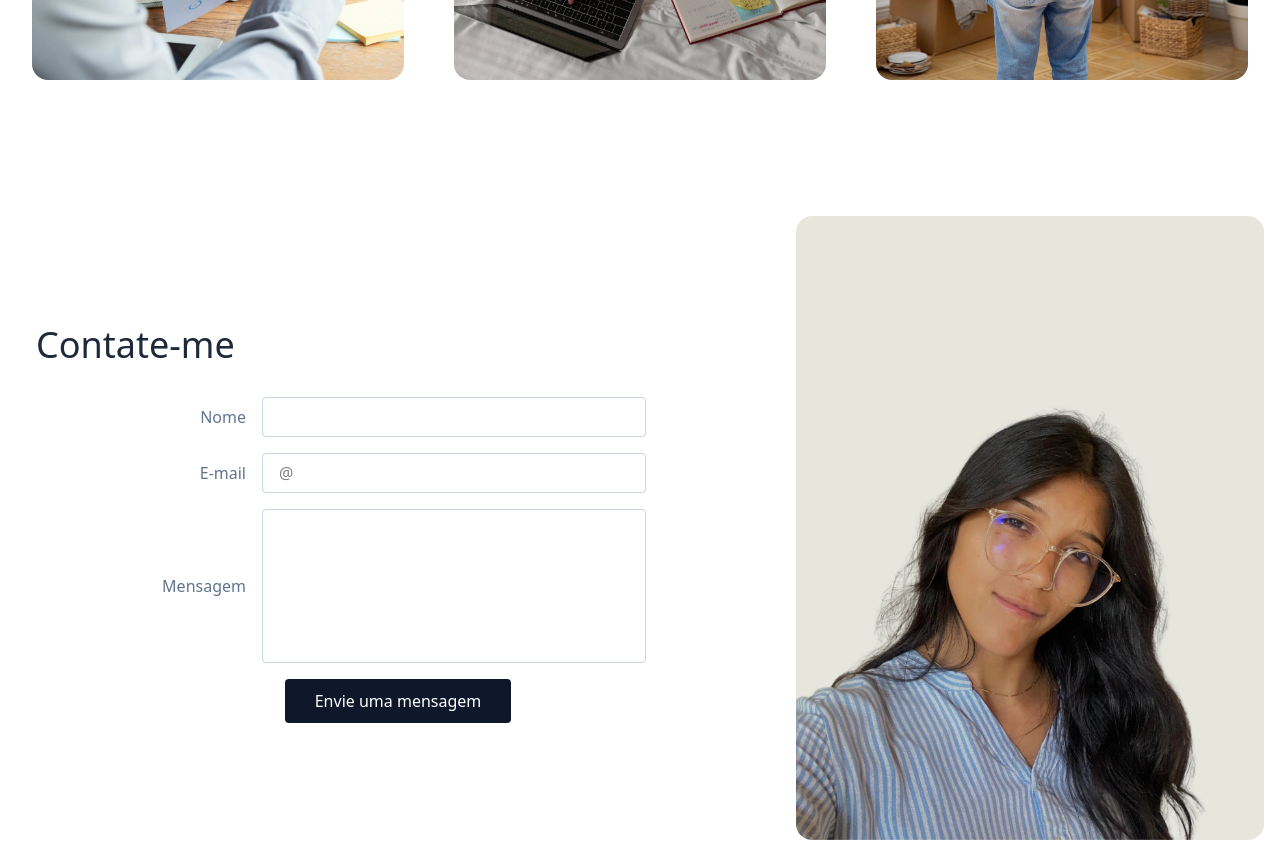
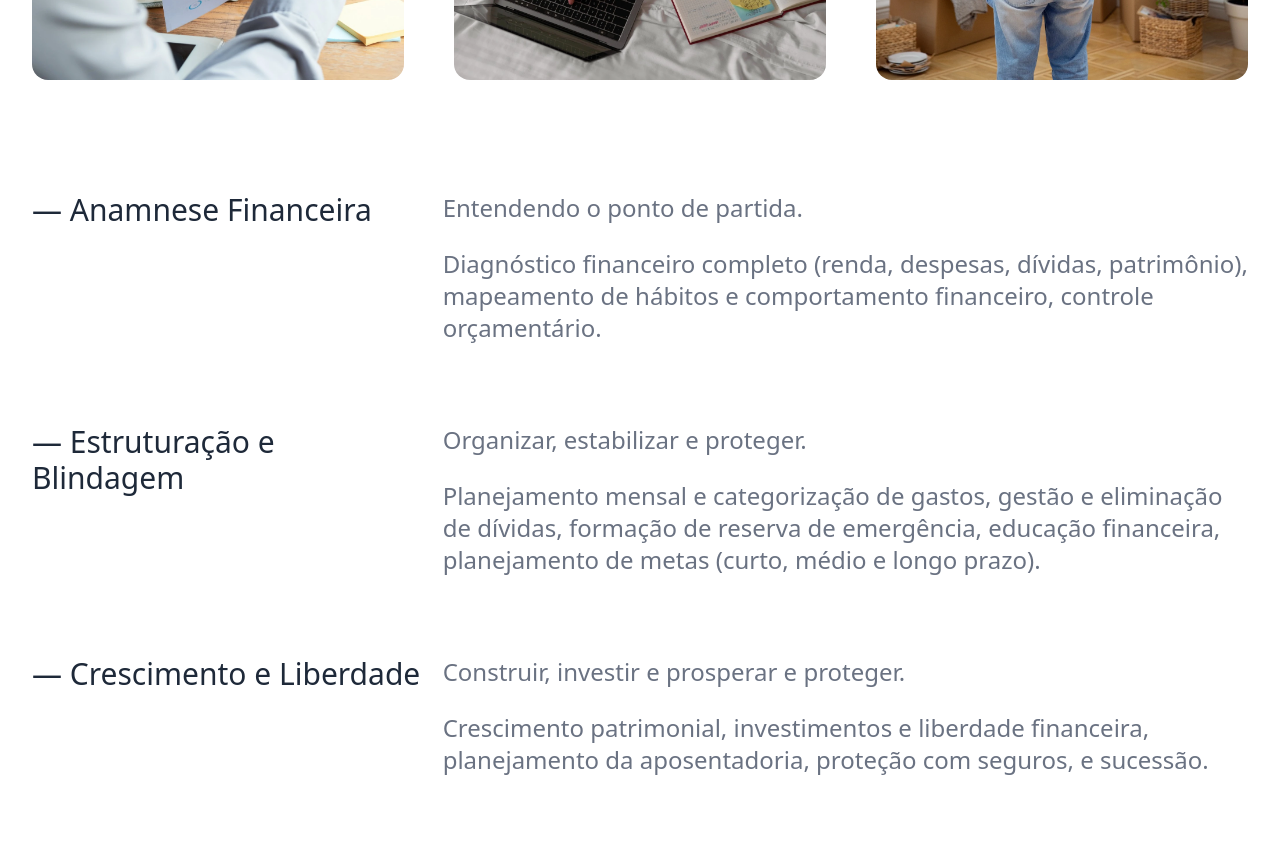
Before and after one commit to gabrielppd77/financas-tranquilas-fe, a React (Vite) app: page / in a window 1280 px wide. Shown: the part 2500-3342 px from the top of the page. Built offline with nearby package versions, Linux system fonts and the light colour scheme.

Commit message:
Add component instructions

```diff
--- a/src/app.tsx
+++ b/src/app.tsx
@@ -6,6 +6,7 @@ import sections from "./consts/sections";
 import ListProblems from "./components/list-problems";
 import ListCompetence from "./components/list-competence";
 import CarouselImages from "./components/carousel-images";
+import Instructions from "./components/instructions";
 
 export default function App() {
   return (
@@ -39,6 +40,12 @@ export default function App() {
             </Container>
           </section>
 
+          <section className="bg-white">
+            <Container>
+              <Instructions />
+            </Container>
+          </section>
+
           <section id={sections.ContactMe} className="bg-white">
             <Container>
               <ContactMe />
--- /dev/null
+++ b/src/components/instructions.tsx
@@ -0,0 +1,43 @@
+interface InstructionItemProps {
+  title: string;
+  subtitle: string;
+  description: string;
+}
+
+function InstructionItem({
+  title,
+  subtitle,
+  description,
+}: InstructionItemProps) {
+  return (
+    <li className="grid grid-cols-1 gap-4 md:grid-cols-3">
+      <h1 className="text-3xl text-gray-800">{title}</h1>
+      <div className="col-span-2 flex flex-col gap-6">
+        <p className="text-2xl text-gray-500">{subtitle}</p>
+        <p className="text-2xl text-gray-500">{description}</p>
+      </div>
+    </li>
+  );
+}
+
+export default function Instructions() {
+  return (
+    <ul className="flex flex-col gap-20 px-4 py-14">
+      <InstructionItem
+        title="— Anamnese Financeira"
+        subtitle="Entendendo o ponto de partida."
+        description="Diagnóstico financeiro completo (renda, despesas, dívidas, patrimônio), mapeamento de hábitos e comportamento financeiro, controle orçamentário."
+      />
+      <InstructionItem
+        title="— Estruturação e Blindagem"
+        subtitle="Organizar, estabilizar e proteger."
+        description="Planejamento mensal e categorização de gastos, gestão e eliminação de dívidas, formação de reserva de emergência, educação financeira, planejamento de metas (curto, médio e longo prazo)."
+      />
+      <InstructionItem
+        title="— Crescimento e Liberdade"
+        subtitle="Construir, investir e prosperar e proteger."
+        description="Crescimento patrimonial, investimentos e liberdade financeira, planejamento da aposentadoria, proteção com seguros, e sucessão."
+      />
+    </ul>
+  );
+}
```
